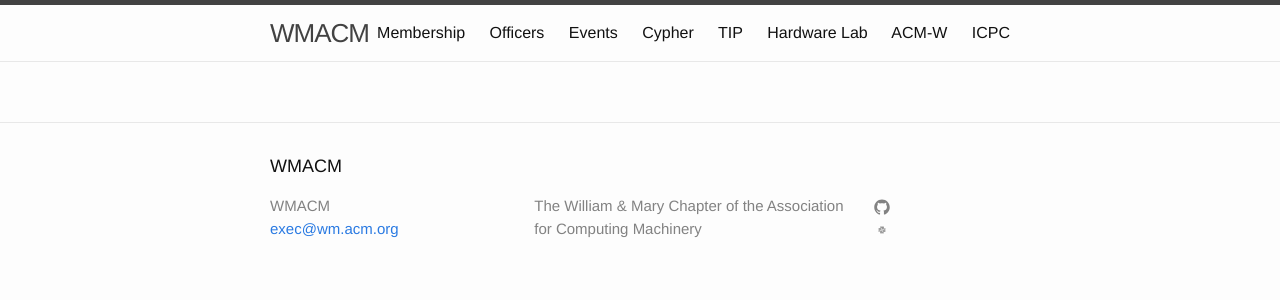
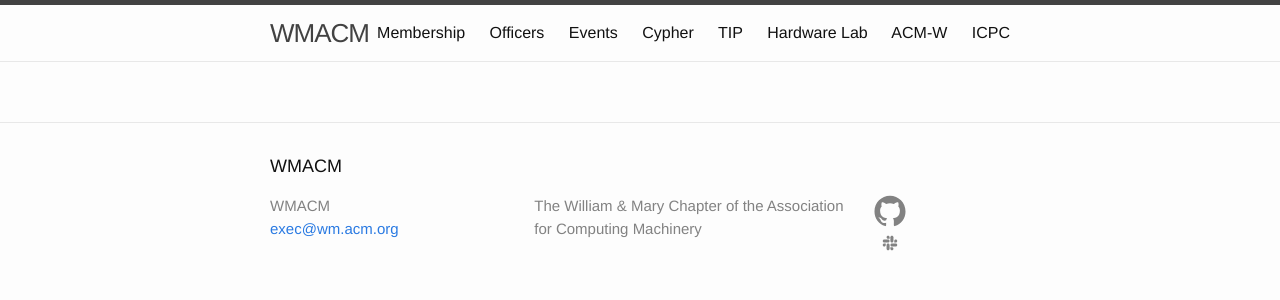
Before and after one commit to ACMWM/acmwm.github.io, a Jekyll site: the page built from index.html, in a window 1280 px wide. Shown: the top 300 px of the page. Built offline with Jekyll 4.4.1, drawn with Linux system fonts in a browser that asks for light colours.

Commit message:
Double icon size

```diff
--- a/_sass/_base.scss
+++ b/_sass/_base.scss
@@ -195,8 +195,8 @@
 
     > svg {
         display: inline-block;
-        width: 16px;
-        height: 16px;
+        width: 32px;
+        height: 32px;
         vertical-align: middle;
 
         path {
```
